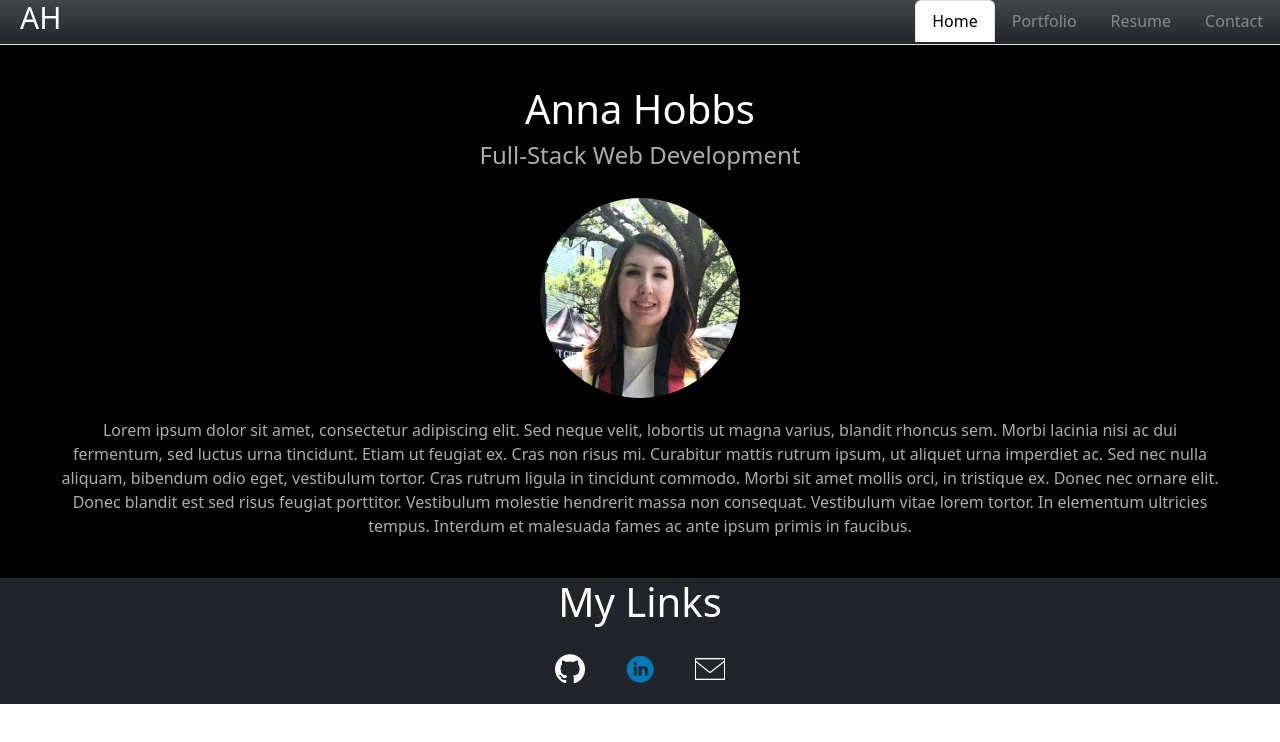
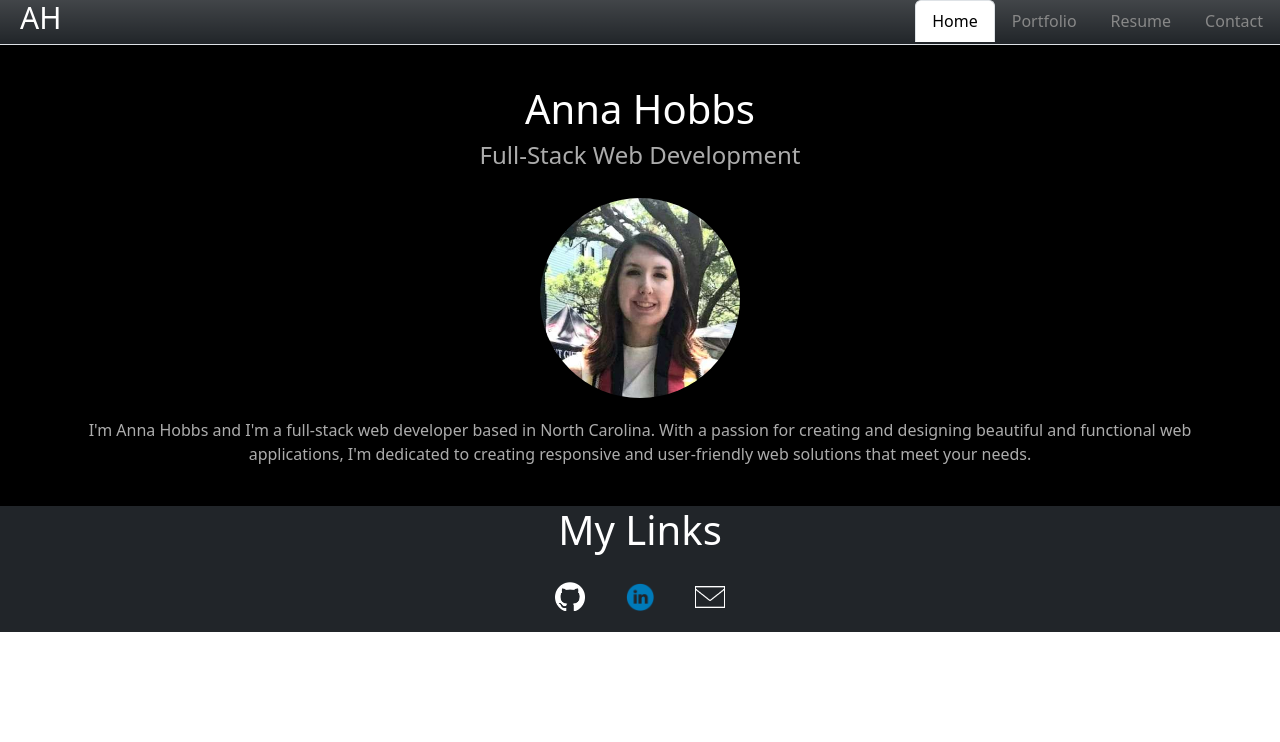
Before and after one commit to hobbsab/hobbsab.github.io, a React (Vite) app: page / in a window 1280 px wide. Shown: the top 742 px of the page. Built offline with nearby package versions, Linux system fonts and the light colour scheme.

Commit message:
description

```diff
--- a/src/pages/Home.jsx
+++ b/src/pages/Home.jsx
@@ -7,16 +7,8 @@ export default function Home() {
       <h4>Full-Stack Web Development</h4>
       <img className="rounded-circle mainphoto" alt="avatar" src={profileImg} width="200" height="auto"/>
       <p>
-        Lorem ipsum dolor sit amet, consectetur adipiscing elit. Sed neque
-        velit, lobortis ut magna varius, blandit rhoncus sem. Morbi lacinia nisi
-        ac dui fermentum, sed luctus urna tincidunt. Etiam ut feugiat ex. Cras
-        non risus mi. Curabitur mattis rutrum ipsum, ut aliquet urna imperdiet
-        ac. Sed nec nulla aliquam, bibendum odio eget, vestibulum tortor. Cras
-        rutrum ligula in tincidunt commodo. Morbi sit amet mollis orci, in
-        tristique ex. Donec nec ornare elit. Donec blandit est sed risus feugiat
-        porttitor. Vestibulum molestie hendrerit massa non consequat. Vestibulum
-        vitae lorem tortor. In elementum ultricies tempus. Interdum et malesuada
-        fames ac ante ipsum primis in faucibus.
+      I'm Anna Hobbs and I'm a full-stack web developer based in North Carolina.
+      With a passion for creating and designing beautiful and functional web applications, I'm dedicated to creating responsive and user-friendly web solutions that meet your needs.
       </p>
     </div>
   );
```
